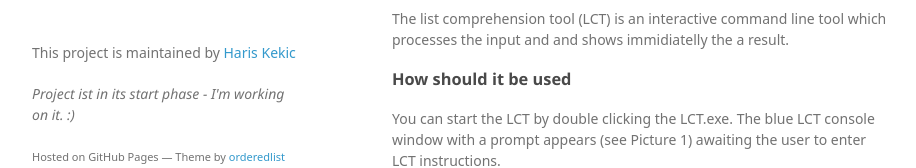
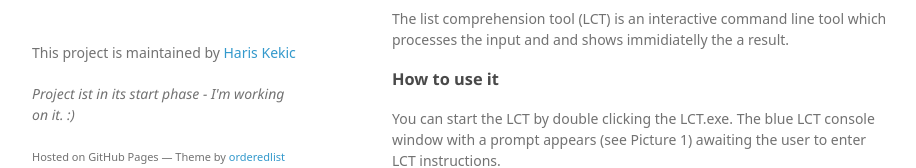
Before and after one commit to haris-kekic/lct, a plain HTML site: page index.html in a window 1280 px wide. Shown: the part 564-732 px from the top of the page, without its empty margins (178-1094 px from the left). Drawn offline with Linux system fonts and the light colour scheme; a web font is replaced by a local one.

Commit message:
Update index.html

```diff
--- a/index.html
+++ b/index.html
@@ -52,7 +52,7 @@
 
         <h3>
 
-          <a id="how-to-use-it" class="anchor" href="#how-to-use-it" aria-hidden="true"><span aria-hidden="true" class="octicon octicon-link"></span></a>How should it be used</h3>
+          <a id="how-to-use-it" class="anchor" href="#how-to-use-it" aria-hidden="true"><span aria-hidden="true" class="octicon octicon-link"></span></a>How to use it</h3>
         <p>
           You can start the LCT by double clicking the LCT.exe. The blue LCT console window with a prompt appears (see Picture 1) awaiting the user to enter LCT instructions.
           <div>
```
